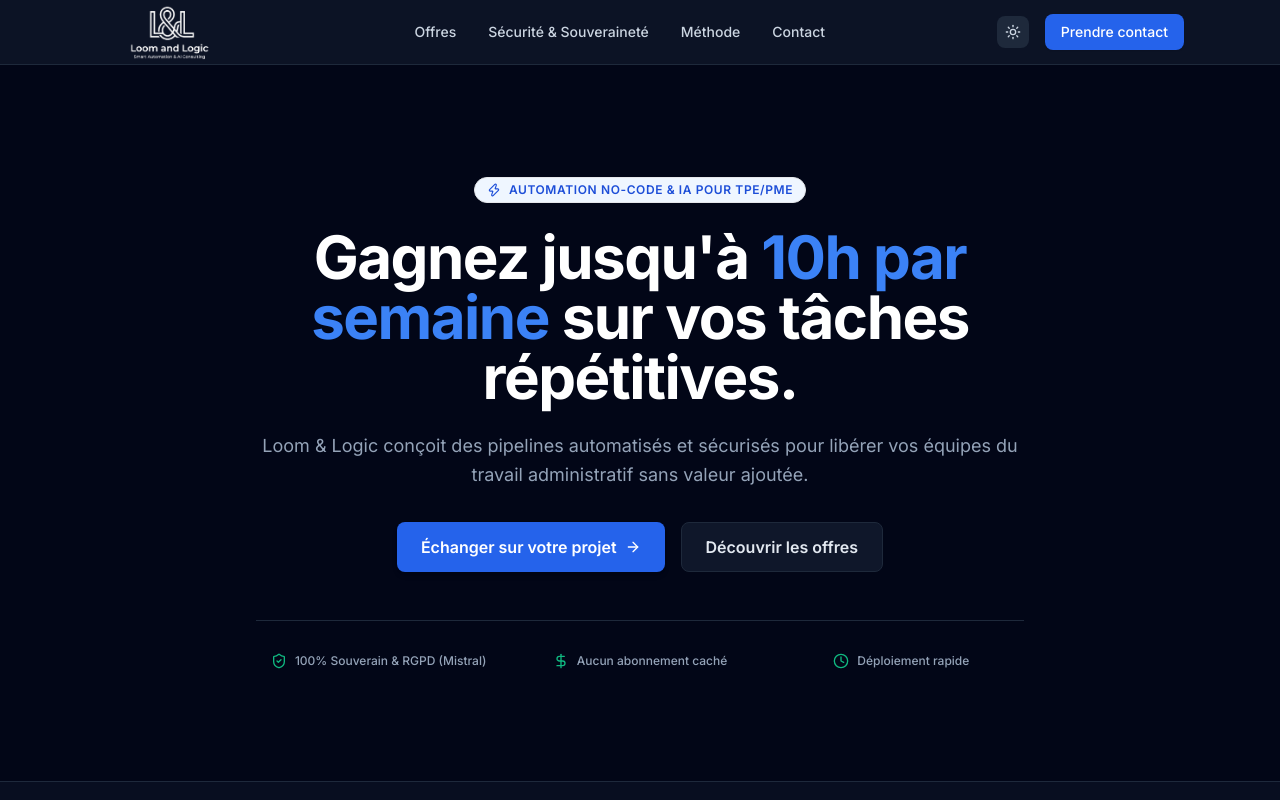
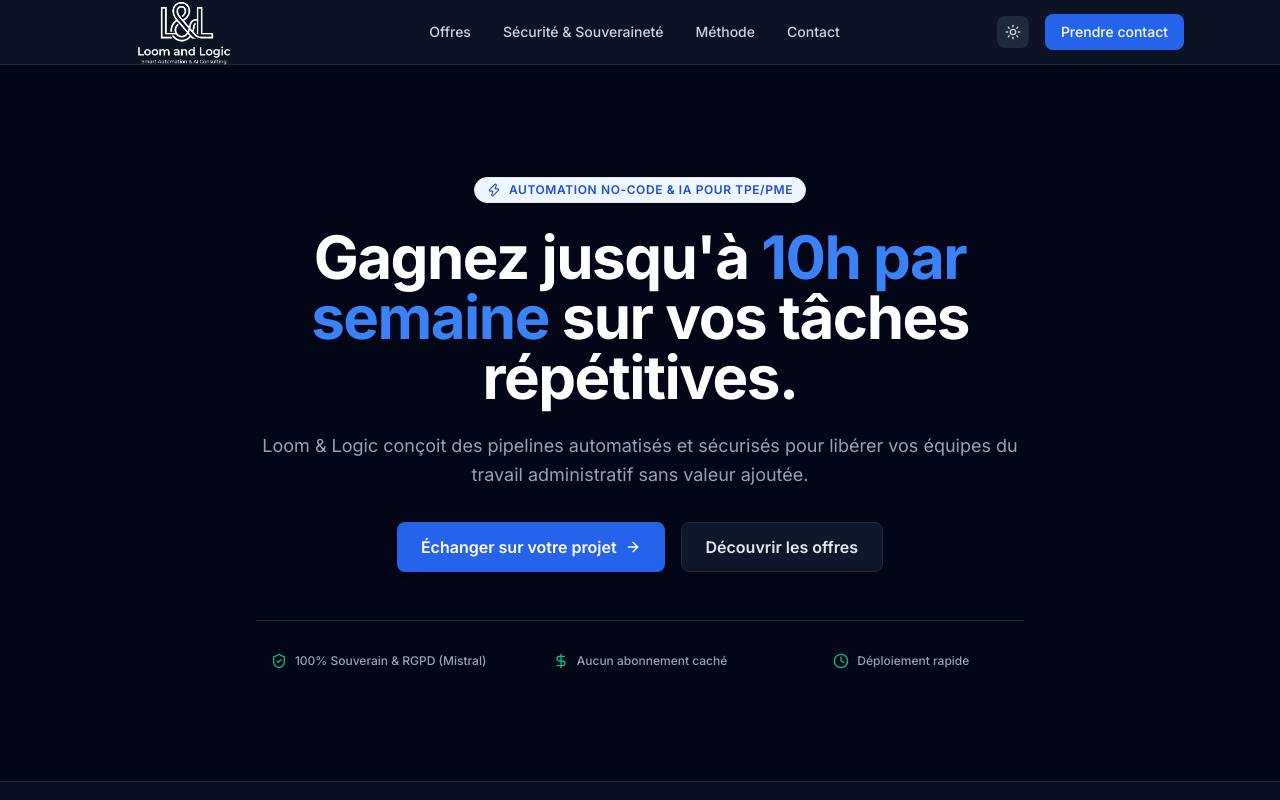
Before and after one commit to loomandlogic/site, a plain HTML site: page index.html in a window 1280 px wide. Shown: the top 800 px of the page. Drawn offline with nearby package versions, Linux system fonts and the light colour scheme.

Commit message:
Update index.html
h-[96px]

```diff
--- a/index.html
+++ b/index.html
@@ -37,7 +37,7 @@
     <header class="sticky top-0 z-50 backdrop-blur-md bg-white/80 dark:bg-slate-900/80 border-b border-slate-200 dark:border-slate-800">
         <div class="max-w-6xl mx-auto px-4 sm:px-6 lg:px-8 h-16 flex items-center justify-between">
             <a href="#" class="flex items-center group" aria-label="Loom & Logic Accueil">
-                <img src="logo.png" alt="Loom & Logic" class="h-20 w-auto block object-contain [filter:brightness(0)_invert(10%)_sepia(40%)_saturate(2500%)_hue-rotate(190deg)_brightness(40%)_contrast(100%)] dark:[filter:brightness(0)_invert(1)] transition-all duration-200" />
+                <img src="logo.png" alt="Loom & Logic" class="h-[96px] w-auto block object-contain [filter:brightness(0)_invert(10%)_sepia(40%)_saturate(2500%)_hue-rotate(190deg)_brightness(40%)_contrast(100%)] dark:[filter:brightness(0)_invert(1)] transition-all duration-200" />
             </a>
             <nav class="hidden md:flex items-center gap-8 text-sm font-medium text-slate-600 dark:text-slate-300">
                 <a href="#offres" class="hover:text-brand-600 dark:hover:text-brand-500 transition-colors">Offres</a>
```
